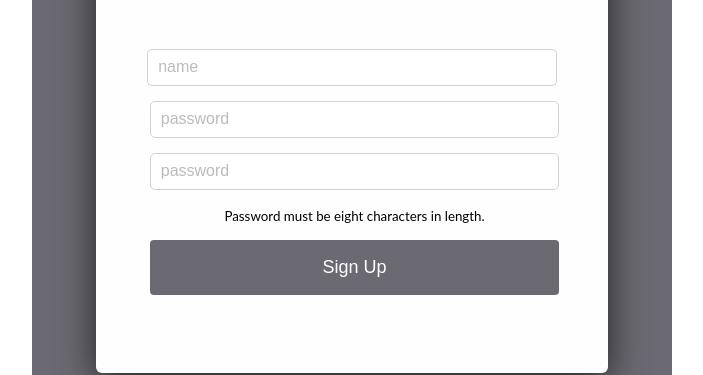
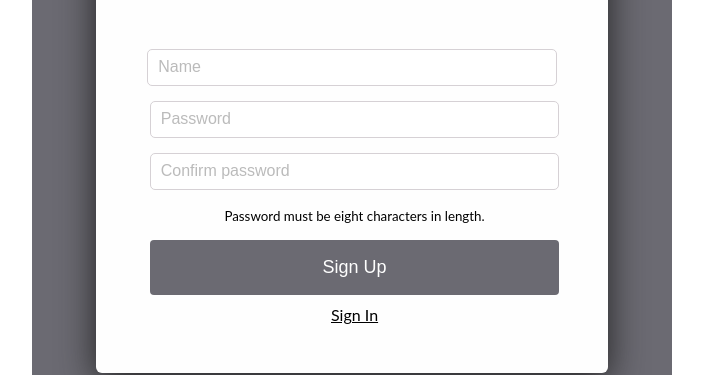
Before and after one commit to WebAhead7/dr-workout-app, a React (Create React App) app: page /signup in a window 1280 px wide. Shown: the part 265-640 px from the top of the page, without its empty margins (288-991 px from the left). Built offline with nearby package versions, Linux system fonts and the light colour scheme.

Commit message:
link fix

```diff
--- a/src/pages/SignUp.js
+++ b/src/pages/SignUp.js
@@ -1,5 +1,5 @@
 import { useState } from 'react';
-import { useHistory } from 'react-router-dom';
+import { useHistory, NavLink } from 'react-router-dom';
 import './Form.css';
 const SignUp = () => {
   const [state, setState] = useState({
@@ -79,7 +79,7 @@ const SignUp = () => {
             <input
               type="text"
               name="name"
-              placeholder="name"
+              placeholder="Name"
               onChange={handleChange}
               autoComplete="off"
             />
@@ -92,7 +92,7 @@ const SignUp = () => {
             <input
               type="password"
               name="password"
-              placeholder="password"
+              placeholder="Password"
               onChange={handleChange}
             />
 
@@ -104,7 +104,7 @@ const SignUp = () => {
             <input
               type="password"
               name="confirmPassword"
-              placeholder="password"
+              placeholder="Confirm password"
               onChange={handleChange}
             />
 
@@ -118,6 +118,7 @@ const SignUp = () => {
           <div className="submit">
             <button>Sign Up</button>
           </div>
+          <NavLink to="/">Sign In</NavLink>
         </form>
       </div>
     </div>
```
